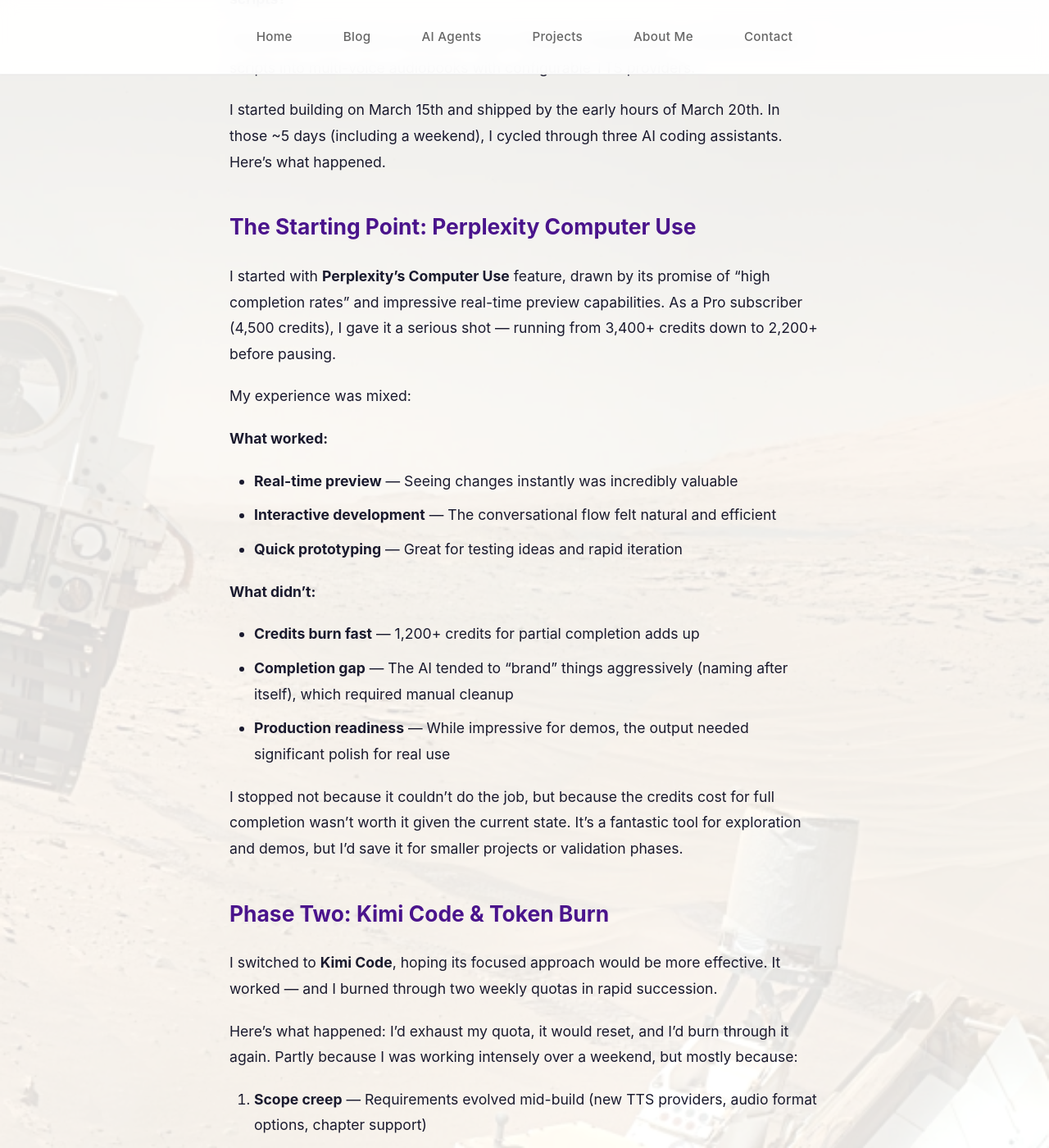
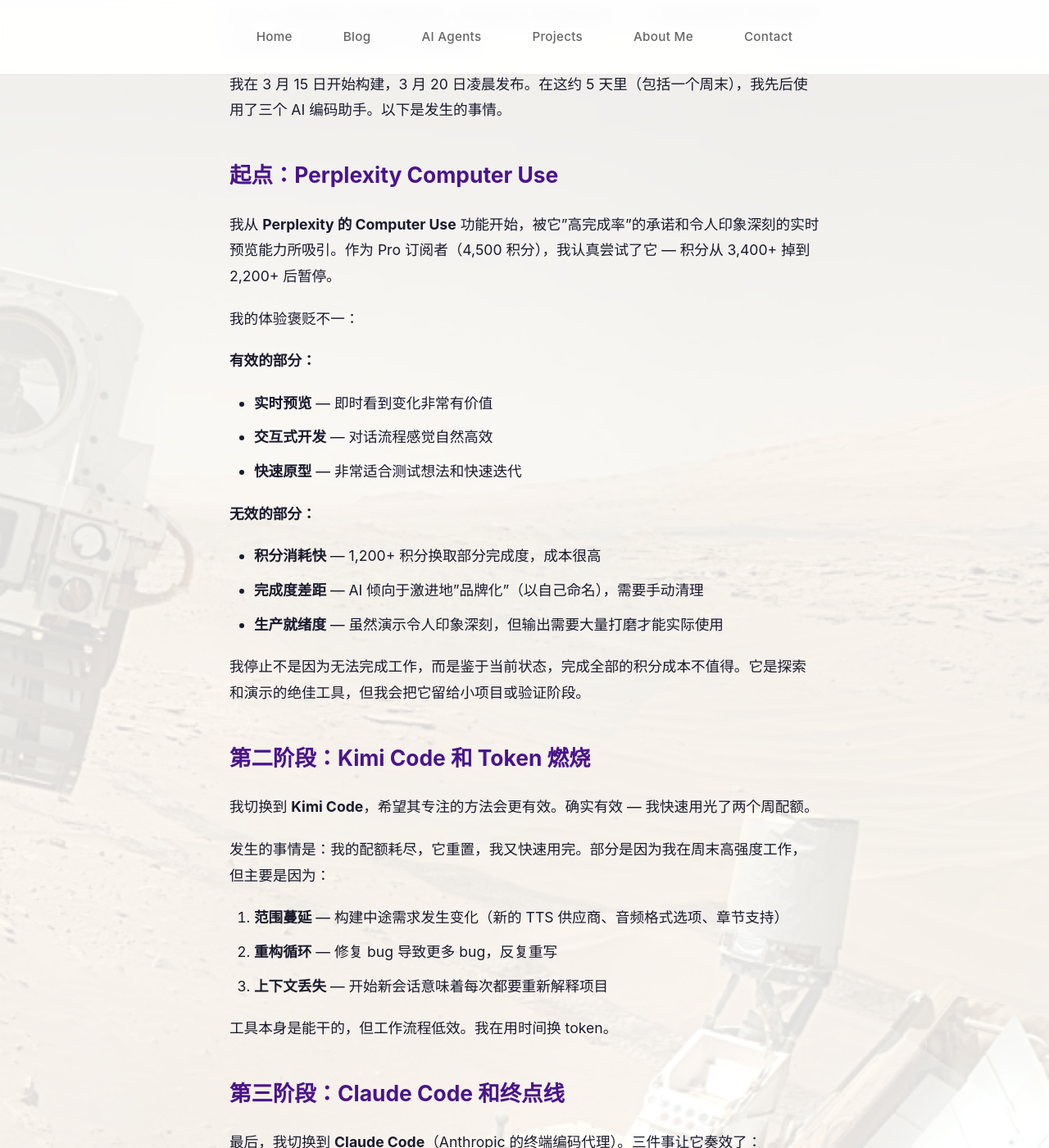
Before and after one commit to nicky-aigc/nicky-aigc.github.io, a Jekyll site: the page built from _posts/2026-03-20-scripts-to-audiobook-journey.md, in a window 1280 px wide and 1400 px high, scrolled down 826 px. Shown: the whole window at 82% size. Built offline with Jekyll 4.4.1, drawn with Linux system fonts in a browser that asks for light colours; comment, search, counter and statistics services are not loaded; some of the changed text lies outside the part shown.

Commit message:
Translate blog posts to Chinese

```diff
--- a/_posts/2026-03-20-scripts-to-audiobook-journey.md
+++ b/_posts/2026-03-20-scripts-to-audiobook-journey.md
@@ -1,117 +1,117 @@
 ---
 layout: post
-title: "Scripts to Audiobook: An AI Coding Journey"
+title: "Scripts to Audiobook：一段 AI 编码之旅"
 date: 2026-03-20 00:00:00 +0800
 tags: [AI, typescript, audiobook, open-source, development]
-excerpt: "A personal passion project born from my love for movies and audiobooks. Built in ~5 days across a weekend with three different AI coding assistants."
+excerpt: "源于我对电影和有声书的热爱，周末用三个不同的 AI 编码助手在约 5 天内完成的项目。"
 ---
 
-# Scripts to Audiobook: An AI Coding Journey 🎧
+# Scripts to Audiobook：一段 AI 编码之旅 🎧
 
-I'm a movie buff and an avid audiobook consumer. For a while, I'd been thinking: **what if I could automatically generate personalized audiobooks from AI-generated scripts?**
+我是个电影迷，也是有声书的重度消费者。有段时间我一直在想：**能不能从 AI 生成的脚本自动生成个性化的有声书？**
 
-That personal itch led to my latest project: **Scripts to Audiobook** — a tool to convert scripts into multi-voice audiobooks with configurable TTS providers.
+这个个人想法催生了我的最新项目：**Scripts to Audiobook** — 一个将脚本转换为多声音有声书的工具，支持可配置的 TTS 供应商。
 
-I started building on March 15th and shipped by the early hours of March 20th. In those ~5 days (including a weekend), I cycled through three AI coding assistants. Here's what happened.
+我在 3 月 15 日开始构建，3 月 20 日凌晨发布。在这约 5 天里（包括一个周末），我先后使用了三个 AI 编码助手。以下是发生的事情。
 
-## The Starting Point: Perplexity Computer Use
+## 起点：Perplexity Computer Use
 
-I started with **Perplexity's Computer Use** feature, drawn by its promise of "high completion rates" and impressive real-time preview capabilities. As a Pro subscriber (4,500 credits), I gave it a serious shot — running from 3,400+ credits down to 2,200+ before pausing.
+我从 **Perplexity 的 Computer Use** 功能开始，被它"高完成率"的承诺和令人印象深刻的实时预览能力所吸引。作为 Pro 订阅者（4,500 积分），我认真尝试了它 — 积分从 3,400+ 掉到 2,200+ 后暂停。
 
-My experience was mixed:
+我的体验褒贬不一：
 
-**What worked:**
-- **Real-time preview** — Seeing changes instantly was incredibly valuable
-- **Interactive development** — The conversational flow felt natural and efficient
-- **Quick prototyping** — Great for testing ideas and rapid iteration
+**有效的部分：**
+- **实时预览** — 即时看到变化非常有价值
+- **交互式开发** — 对话流程感觉自然高效
+- **快速原型** — 非常适合测试想法和快速迭代
 
-**What didn't:**
-- **Credits burn fast** — 1,200+ credits for partial completion adds up
-- **Completion gap** — The AI tended to "brand" things aggressively (naming after itself), which required manual cleanup
-- **Production readiness** — While impressive for demos, the output needed significant polish for real use
+**无效的部分：**
+- **积分消耗快** — 1,200+ 积分换取部分完成度，成本很高
+- **完成度差距** — AI 倾向于激进地"品牌化"（以自己命名），需要手动清理
+- **生产就绪度** — 虽然演示令人印象深刻，但输出需要大量打磨才能实际使用
 
-I stopped not because it couldn't do the job, but because the credits cost for full completion wasn't worth it given the current state. It's a fantastic tool for exploration and demos, but I'd save it for smaller projects or validation phases.
+我停止不是因为无法完成工作，而是鉴于当前状态，完成全部的积分成本不值得。它是探索和演示的绝佳工具，但我会把它留给小项目或验证阶段。
 
-## Phase Two: Kimi Code & Token Burn
+## 第二阶段：Kimi Code 和 Token 燃烧
 
-I switched to **Kimi Code**, hoping its focused approach would be more effective. It worked — and I burned through two weekly quotas in rapid succession.
+我切换到 **Kimi Code**，希望其专注的方法会更有效。确实有效 — 我快速用光了两个周配额。
 
-Here's what happened: I'd exhaust my quota, it would reset, and I'd burn through it again. Partly because I was working intensely over a weekend, but mostly because:
+发生的事情是：我的配额耗尽，它重置，我又快速用完。部分是因为我在周末高强度工作，但主要是因为：
 
-1. **Scope creep** — Requirements evolved mid-build (new TTS providers, audio format options, chapter support)
-2. **Refactor cycles** — Fixing bugs led to more bugs, leading to repeated rewrites
-3. **Context loss** — Starting fresh sessions meant re‑explaining the project each time
+1. **范围蔓延** — 构建中途需求发生变化（新的 TTS 供应商、音频格式选项、章节支持）
+2. **重构循环** — 修复 bug 导致更多 bug，反复重写
+3. **上下文丢失** — 开始新会话意味着每次都要重新解释项目
 
-The tool itself was capable, but the workflow was inefficient. I was trading time for tokens.
+工具本身是能干的，但工作流程低效。我在用时间换 token。
 
-## Phase Three: Claude Code & The Finish Line
+## 第三阶段：Claude Code 和终点线
 
-Finally, I switched to **Claude Code** (Anthropic's terminal-based coding agent). Three things made it click:
+最后，我切换到 **Claude Code**（Anthropic 的终端编码代理）。三件事让它奏效了：
 
-1. **Rich project context** — It could read the entire codebase and understand the architecture
-2. **Iterative refinement** — Small, targeted changes instead of wholesale rewrites
-3. **Stability** — What worked yesterday kept working today
+1. **丰富的项目上下文** — 它可以阅读整个代码库并理解架构
+2. **迭代优化** — 小而针对性更改，而不是全面重写
+3. **稳定性** — 昨天能用的今天继续能用
 
-In one focused session, I:
-- Implemented the remaining features (chapter support, TTS switching)
-- Fixed all outstanding bugs
-- Polished the UI and documentation
-- Wrote comprehensive tests
+在一次专注的会话中，我：
+- 实现了剩余功能（章节支持、TTS 切换）
+- 修复了所有未解决的 bug
+- 打磨了 UI 和文档
+- 编写了全面的测试
 
-**The difference?** It felt like working with a senior engineer who understood the big picture.
+**区别在哪？** 感觉像和一位理解大局的高级工程师一起工作。
 
-## The Output: What I Built
+## 输出：我构建了什么
 
-After all that, here's what I built:
+经过这一切，这是我构建的：
 
-**Scripts to Audiobook** converts structured scripts into multi-voice audiobooks using your choice of TTS provider.
+**Scripts to Audiobook** 使用你选择的 TTS 供应商将结构化脚本转换为多声音有声书。
 
-### Key Features
+### 核心功能
 
-- 🎭 **Multiple voices** — Assign different voices to each character
-- 📖 **Chapter support** — Organize long content into sections
-- 🔧 **TTS flexibility** — Switch between providers (Edge TTS, OpenAI, ElevenLabs, etc.)
-- 🎛️ **Configurable output** — Control audio format, bitrate, and speed
+- 🎭 **多种声音** — 为每个角色分配不同的声音
+- 📖 **章节支持** — 将长内容组织成部分
+- 🔧 **TTS 灵活性** — 在供应商之间切换（Edge TTS、OpenAI、ElevenLabs 等）
+- 🎛️ **可配置输出** — 控制音频格式、比特率和速度
 
-### What Makes It Special
+### 独特之处
 
-- **Free to use** — Edge TTS requires no API key; other providers offer free tiers
-- **AI-agnostic** — Works with scripts from any AI (Claude, GPT, Gemini, etc.)
-- **Beginner-friendly UI** — Simple configuration interface, no coding required
+- **免费使用** — Edge TTS 不需要 API 密钥；其他供应商提供免费层
+- **AI 无关** — 适用于来自任何 AI 的脚本（Claude、GPT、Gemini 等）
+- **新手友好 UI** — 简单的配置界面，无需编码
 
-## Tech Stack
+## 技术栈
 
-- **TypeScript** — Type safety and better DX
-- **Node.js** — Cross‑platform runtime
-- **Edge TTS / OpenAI / ElevenLabs** — TTS providers
-- **FFmpeg** — Audio processing and format conversion
+- **TypeScript** — 类型安全和更好的 DX
+- **Node.js** — 跨平台运行时
+- **Edge TTS / OpenAI / ElevenLabs** — TTS 供应商
+- **FFmpeg** — 音频处理和格式转换
 
-## Key Learnings
+## 关键经验
 
-1. **Tool choice matters** — Different AI coding assistants have different strengths. Match the tool to the phase.
-2. **Token efficiency** — Rich context and iterative refinement beat brute‑force rewriting.
-3. **Ship fast, iterate** — The first version doesn't need to be perfect. It just needs to work.
+1. **工具选择很重要** — 不同的 AI 编码助手有不同的优势。匹配工具到阶段。
+2. **Token 效率** — 丰富的上下文和迭代优化胜过蛮力重写。
+3. **快速发布，迭代** — 第一版本不需要完美。它只需要能工作。
 
-## The Beauty of AI-Augmented Coding
+## AI 增强编码之美
 
-This entire project — from idea to shipped product — took **less than 5 days**. And I'm not a professional developer.
+整个项目 — 从想法到发布产品 — 花了**不到 5 天**。而我不是专业开发者。
 
-The beauty isn't in getting it perfect the first time — it's in the ability to iterate rapidly, learn from mistakes, and keep moving forward.
+美不在于第一次就完美 — 而在于能够快速迭代、从错误中学习、继续前进。
 
-AI coding assistants aren't replacements for human judgment. They're force multipliers. They help you move faster, think bigger, and ship smarter.
+AI 编码助手不是人类判断的替代品。它们是力量倍增器。它们帮助你移动得更快、思考更大、发布更聪明。
 
-## What's Next?
+## 后续计划
 
-I'm already thinking about v2:
-- Web UI for easier configuration
-- More TTS providers (Azure, Google, Amazon)
-- Voice cloning support
-- Batch processing for multiple scripts
+我已经考虑 v2：
+- 更容易配置的 Web UI
+- 更多 TTS 供应商（Azure、Google、Amazon）
+- 声音克隆支持
+- 多脚本批处理
 
-But first, I'm taking a break. Shipping feels good. 😊
+但首先，我要休息一下。发布的感觉很好。😊
 
 ---
 
-**Check it out on GitHub:** [scripts-to-audiobook](https://github.com/hugcosmos/scripts-to-audiobook)
+**在 GitHub 上查看：** [scripts-to-audiobook](https://github.com/hugcosmos/scripts-to-audiobook)
 
-*Have questions or feedback? Reach out on [Twitter](https://twitter.com/hugcosmos) or [GitHub Discussions](https://github.com/hugcosmos/scripts-to-audiobook/discussions).*
+*有问题或反馈？在 [Twitter](https://twitter.com/hugcosmos) 或 [GitHub Discussions](https://github.com/hugcosmos/scripts-to-audiobook/discussions) 上联系。*
```
Also changed, not shown: _posts/2026-03-16-introducing-podcast-studio.md (+44 -44 lines).
